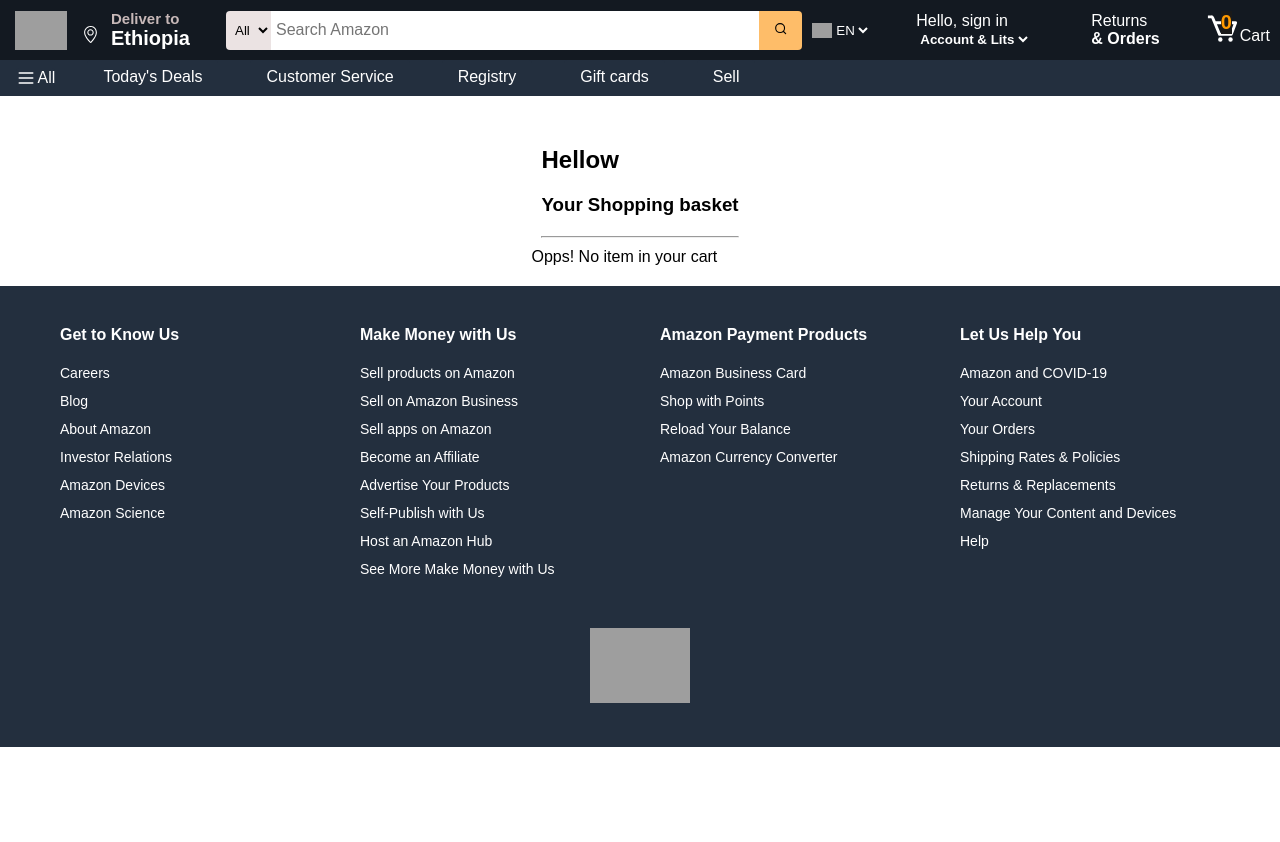
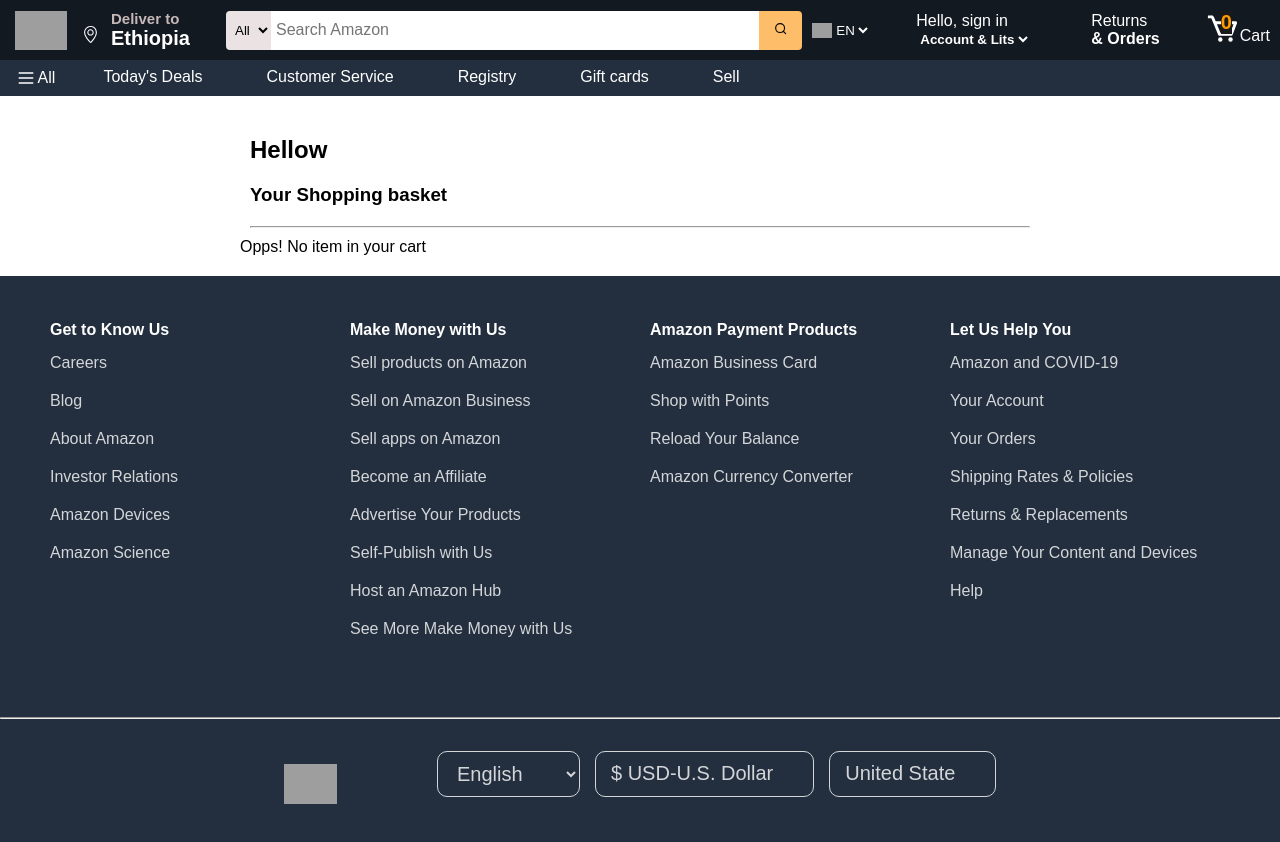
Before and after one commit to Haileofficial/-Building-Amazon-Clone-2024-, a React (Create React App) app in the folder amazon-clone-2024/: page /Cart in a window 1280 px wide. Shown: the top 842 px of the page. Before the commit the page ends 800 px from the top, so only its background shows below. Built offline with nearby package versions, Linux system fonts and the light colour scheme; grey boxes are pictures that could not be loaded.

Commit message:
last commit

```diff
--- a/amazon-clone-2024/src/Components/Footer/Footer.css
+++ /dev/null
@@ -1,51 +0,0 @@
-.footer {
-    background-color: #232F3E;
-    color: #fff;
-    padding: 40px 0;
-  }
-
-  .footer-container {
-    max-width: 1200px;
-    margin: 0 auto;
-    display: flex;
-    justify-content: space-between;
-  }
-
-  .footer-section {
-    width: 25%;
-    padding: 0 20px;
-  }
-
-  .footer-section h3 {
-    font-size: 16px;
-    font-weight: bold;
-    margin-bottom: 20px;
-  }
-
-  .footer-section ul {
-    list-style: none;
-    padding: 0;
-  }
-
-  .footer-section li {
-    margin-bottom: 10px;
-  }
-
-  .footer-section a {
-    color: #fff;
-    text-decoration: none;
-    font-size: 14px;
-  }
-
-  .footer-section a:hover {
-    color: #ccc;
-  }
-
-  .footer-bottom {
-    text-align: center;
-    margin-top: 40px;
-  }
-
-  .footer-logo {
-    max-width: 100px;
-  }
--- a/amazon-clone-2024/src/Components/Footer/Footer.js
+++ b/amazon-clone-2024/src/Components/Footer/Footer.js
@@ -1,13 +1,16 @@
+
 import React from 'react';
-import './Footer.css';
+import styles from './Footer.module.css';
+
+
 
 const Footer = () => {
   return (
-    <footer className="footer">
-      <div className="footer-container">
-        <div className="footer-section">
-          <h3>Get to Know Us</h3>
-          <ul>
+    <footer className={styles.footer}>
+      <div className={styles.container}>
+        <div className={styles.column}>
+          <h3 className={styles.columnTitle}>Get to Know Us</h3>
+          <ul className={styles.columnList}>
             <li><a href="#">Careers</a></li>
             <li><a href="#">Blog</a></li>
             <li><a href="#">About Amazon</a></li>
@@ -16,9 +19,9 @@
             <li><a href="#">Amazon Science</a></li>
           </ul>
         </div>
-        <div className="footer-section">
-          <h3>Make Money with Us</h3>
-          <ul>
+        <div className={styles.column}>
+          <h3 className={styles.columnTitle}>Make Money with Us</h3>
+          <ul className={styles.columnList}>
             <li><a href="#">Sell products on Amazon</a></li>
             <li><a href="#">Sell on Amazon Business</a></li>
             <li><a href="#">Sell apps on Amazon</a></li>
@@ -29,18 +32,18 @@
             <li><a href="#">See More Make Money with Us</a></li>
           </ul>
         </div>
-        <div className="footer-section">
-          <h3>Amazon Payment Products</h3>
-          <ul>
+        <div className={styles.column}>
+          <h3 className={styles.columnTitle}>Amazon Payment Products</h3>
+          <ul className={styles.columnList}>
             <li><a href="#">Amazon Business Card</a></li>
             <li><a href="#">Shop with Points</a></li>
             <li><a href="#">Reload Your Balance</a></li>
             <li><a href="#">Amazon Currency Converter</a></li>
           </ul>
         </div>
-        <div className="footer-section">
-          <h3>Let Us Help You</h3>
-          <ul>
+        <div className={styles.column}>
+          <h3 className={styles.columnTitle}>Let Us Help You</h3>
+          <ul className={styles.columnList}>
             <li><a href="#">Amazon and COVID-19</a></li>
             <li><a href="#">Your Account</a></li>
             <li><a href="#">Your Orders</a></li>
@@ -51,10 +54,19 @@
           </ul>
         </div>
       </div>
-      <div className="footer-bottom">
-        <a href="#">
-          <img src="amazon-logo.png" alt="Amazon" className="footer-logo" />
-        </a>
+      <br/><br/><br/>
+      <hr/>
+      <div className={styles.copyright}>
+        <img src="https://pngimg.com/uploads/amazon/amazon_PNG11.png" alt="Amazon Logo" className={styles.logo} />
+        <div className={styles.imageContainer}>
+
+              <select className={styles.title}>
+
+                <option value= "">English</option>
+              </select>
+            <option value= "" className={styles.title}> $ USD-U.S. Dollar</option>
+            <option value= "" className={styles.title}> United State</option>
+        </div>
       </div>
     </footer>
   );
--- /dev/null
+++ b/amazon-clone-2024/src/Components/Footer/Footer.module.css
@@ -0,0 +1,81 @@
+  .footer {
+    background-color: #232F3E;
+    color: #ffffff;
+    padding: 40px 0;
+  }
+
+  .container {
+    max-width: 1200px;
+    margin: 5px auto;
+    display: flex;
+    justify-content: space-between;
+  }
+  .column {
+    flex: 1;
+    margin: 0 10px;
+  }
+
+  .columnTitle {
+    font-size: 16px;
+    font-weight: bold;
+    margin-bottom: 15px;
+  }
+
+  .columnList {
+    list-style-type: none;
+    padding: 0;
+  }
+
+  .columnList li {
+    margin-bottom: 20px;
+  }
+
+  .columnList li a {
+    color: #ffffff;
+    text-decoration: none;
+    font-size: 16px;
+    opacity: 0.8;
+    /* padding: 0; */
+    /* margin: 0; */
+  }
+
+  .columnList li a:hover {
+    color: #cccccc;
+    text-decoration: underline;
+  }
+  .copyright {
+    display: flex;
+    justify-content: center;
+    align-items: center;
+    background-color: #232F3E;
+    color: #fff;
+    padding: 10px 20px;
+  }
+  .logo {
+    height: 40px;
+    margin-right: 100px;
+    margin-top: 35px;
+  }
+
+  .imageContainer {
+    display: flex;
+    align-items: center;
+    gap: 15px;
+    margin-top: 15px;
+
+  }
+
+  .title {
+    font-size: 20px;
+    font-weight: normal;
+    color: #fff;
+    border: 1px solid;
+    border-radius: 10px;
+    background-color: transparent;
+    opacity: 0.8;
+    padding: 10px 40px 10px 15px;
+    cursor: pointer;
+  }
+  .title option {
+    background-color: #232F3E;
+  }
--- a/amazon-clone-2024/src/Components/Header/Header.module.css
+++ b/amazon-clone-2024/src/Components/Header/Header.module.css
@@ -76,6 +76,8 @@
   }
   .headerSearch select:hover {
     background-color: #D4D4D4;
+    border: 1px solid white;
+    /* background-color: #131921; */
   }
   .headerLogo img,
   .headerSearch select,
@@ -100,7 +102,6 @@
   .headerNavigation {
     display: flex;
     align-items: center;
-    /* width: 30%; */
   }
   .headerNavigation  a{
     text-decoration: none;
@@ -165,6 +166,7 @@
   .headerContainer a:hover{
     border: 1px solid white;
     border-radius: 3px;
+    /* padding: 5px; */
   }
   .headerLocation:hover{
     border: 1px solid white;
--- a/amazon-clone-2024/src/Components/Product/Product.module.css
+++ b/amazon-clone-2024/src/Components/Product/Product.module.css
@@ -1,25 +1,25 @@
-.card_container{
-    width: 200px;
-    /* width: 100%; */
-    box-shadow: 0 0 10px rgb(0,0,0,0.2);
+
+.card_container {
+    width: 250px;
+    box-shadow: 0 0 10px rgb(0, 0, 0, 0.2);
     padding: 10px;
     color: black;
     text-decoration: none;
     position: relative;
-    /* gap: 50px; */
   }
-.card_container :hover .button{
+
+  .card_container:hover .button {
     display: block;
   }
-.card_container img{
+
+  .card_container img {
     padding: 10px;
     width: 100%;
-    height: 120px;
+    height: 150px;
     object-fit: contain;
-    /* align-items: center; */
-    /* justify-content: center; */
   }
-.button{
+
+  .button {
     display: none;
     padding: 5px 10px;
     font-weight: 700;
@@ -33,16 +33,18 @@
     bottom: 0;
     left: 0;
   }
-.button :hover{
+
+  .button:hover {
     background-color: var(--primary-shade);
   }
+
   .rating {
     display: flex;
     align-items: center;
     padding: 10px 10px;
-    /* align-items: center; */
     justify-content: center;
   }
+
   .products_container {
     display: grid;
     grid-template-columns: repeat(auto-fill, minmax(240px, 1fr));
@@ -51,36 +53,46 @@
     gap: 50px;
     justify-items: center;
   }
-.products_container section{
-    margin: 0 auto ;
+
+  .products_container section {
+    margin: 0 auto;
   }
-
 
   .product_flexed {
     box-shadow: none;
     height: auto;
     display: flex;
     gap: 50px;
-    width: 10px;
+    width: 100%;
   }
-.product_flexed h3{
+
+  .product_flexed h3 {
     padding: 20px 0px;
   }
-.product_flexed .button{
+
+  .product_flexed .button {
     display: block;
     position: static;
     width: 150px;
     margin-right: 40px;
   }
-.product_flexed{
+
+  .product_flexed {
     height: 50vh;
   }
-.product_flexed img{
+
+  .product_flexed img {
     width: 150px !important;
     height: auto;
   }
-@media screen and (max-width:768px) {
-    .product_flexed{
+
+  .product_flexed .description_container {
+    flex: 1;
+    max-width: 750px;
+  }
+
+  @media screen and (max-width: 768px) {
+    .product_flexed {
       display: flex;
       flex-direction: column;
     }
--- a/amazon-clone-2024/src/Components/Product/ProductCard.js
+++ b/amazon-clone-2024/src/Components/Product/ProductCard.js
@@ -23,16 +23,14 @@
   };
 
 
-
-
   return (
     <div className={`${classes.card_container} ${flex ? classes.product_flexed : ''}`}>
       <Link to={`/products/${id}`}>
         <img src={image} alt='' />
       </Link>
-      <div style={{maxWidth: "1450px"}}>
+      <div className={classes.description_container}>
         <h3>{title}</h3>
-        {renderDesc && <div style={{maxWidth: "800px"}}>{description}</div>}
+        {renderDesc && <div>{description}</div>}
         <div className={classes.rating}>
           {/* rating */}
           {rating && rating.rate ? (
@@ -47,15 +45,17 @@
           {/* price */}
           <CurrencyFormat amount={price} />
         </div>
-        {
-          renderadd &&<button className={classes.button} onClick={addToCart}>
+        {renderadd && (
+          <button className={classes.button} onClick={addToCart}>
             add to cart
-            </button>
-        }
-
+          </button>
+        )}
       </div>
     </div>
   );
+
+
+
 }
 
 export default ProductCard;
--- a/amazon-clone-2024/src/Pages/Cart/Cart.js
+++ b/amazon-clone-2024/src/Pages/Cart/Cart.js
@@ -67,7 +67,7 @@
                   <CurrencyFormat amount = {total}/>
                 </div>
                 <span>
-                  <input type='check box'/>
+                  <input type='check box' className={classes.checkbox}/>
                   <small>This order contains a gift</small>
                 </span>
                 <Link to= "/payments">continue to checkout</Link>
--- a/amazon-clone-2024/src/Pages/Cart/Cart.module.css
+++ b/amazon-clone-2024/src/Pages/Cart/Cart.module.css
@@ -2,7 +2,7 @@
     display: flex;
     justify-content: center;
     gap: 20px;
-    margin-top: 20px;
+    margin-top: 10px ;
 }
 .container div :not(.subtotal){
     height: auto !important;
@@ -13,6 +13,7 @@
 .cart_product{
     display: flex;
     gap: 10px;
+    /* width: 400px !important; */
 }
 .btn_container{
     display: flex;
@@ -28,11 +29,12 @@
     background-color: #fff;
     border: none;
 }
-.btn :hover svg{
+.btn :hover{
     background-color: var(--primary-color);
 }
 .cart_container{
     padding: 20px;
+    width: 800px !important;
 }
 .cart_container h2,
 .cart_container h3{
@@ -43,8 +45,8 @@
 }
 .subtotal{
     padding: 20px;
-    min-width: 300px;
-    height: 80px;
+    min-width: 200px;
+    height: 85px;
     display: flex;
     flex-direction: column;
     align-items: center;
@@ -71,6 +73,18 @@
     display: flex;
     gap: 20px;
 }
+
+
+
+
+
+.checkbox {
+    width: 16px;
+    height: 16px;
+    margin-right: 8px;
+    vertical-align: middle;
+}
+
 @media screen and (max-width:968px) {
     .container{
         flex-direction: column;
```
Also changed, not shown: amazon-clone-2024/public/logo192.png (deleted), amazon-clone-2024/public/logo512.png (deleted). Lines whose indentation alone changed are shown as unchanged.
